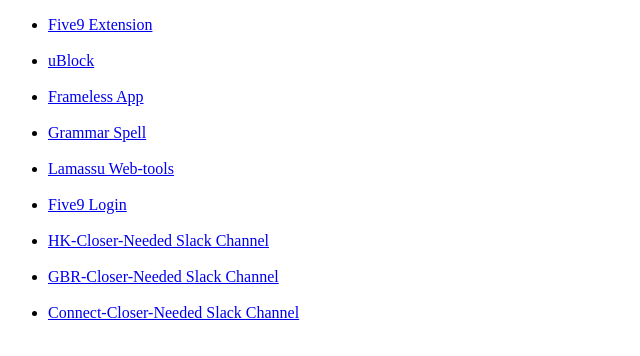
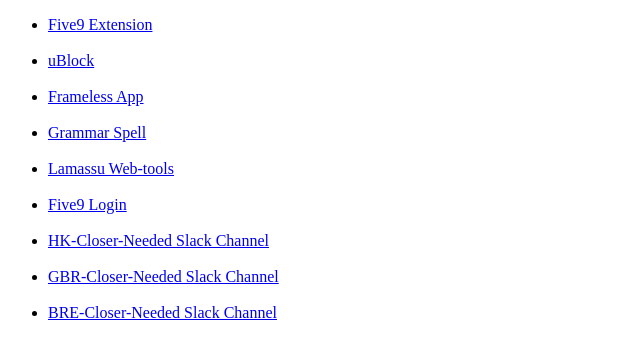
Before and after one commit to lmsutools/LMSU-LINKS, a plain HTML site: page index.html in a window 1280 px wide. Shown: the full height of the page, 0-640 px from the left. Drawn offline with Linux system fonts and the light colour scheme.

Commit message:
bre-closer-needed

```diff
--- a/index.html
+++ b/index.html
@@ -25,7 +25,7 @@
         <br>
         <li><a href="https://lamassumedia.slack.com/channels/gbr-closer-needed" target="_blank"> GBR-Closer-Needed Slack Channel</a> </li>
         <br>
-        <li><a href="https://lamassumedia.slack.com/channels/connect-closer-needed" target="_blank"> Connect-Closer-Needed Slack Channel</a> </li>
+        <li><a href="https://lamassumedia.slack.com/channels/bre-closer-needed" target="_blank"> BRE-Closer-Needed Slack Channel</a> </li>
 
 
         </ul>
```
